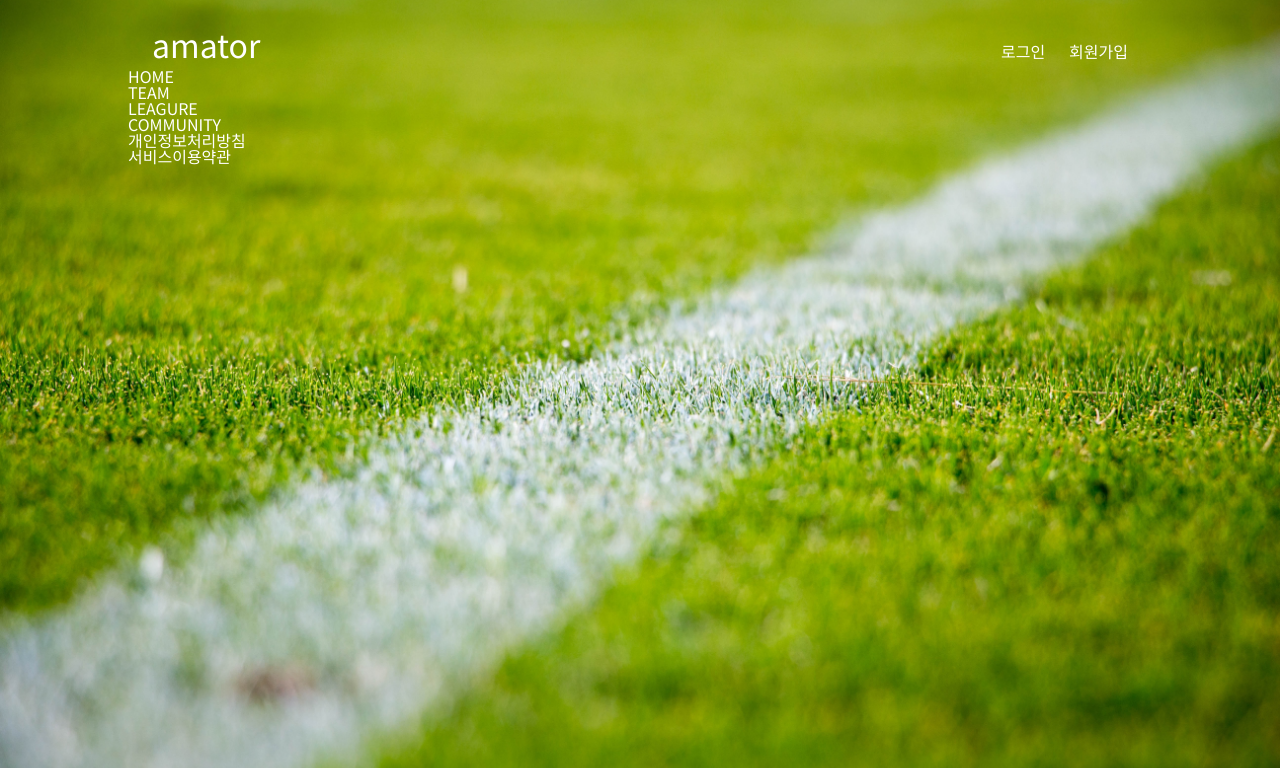
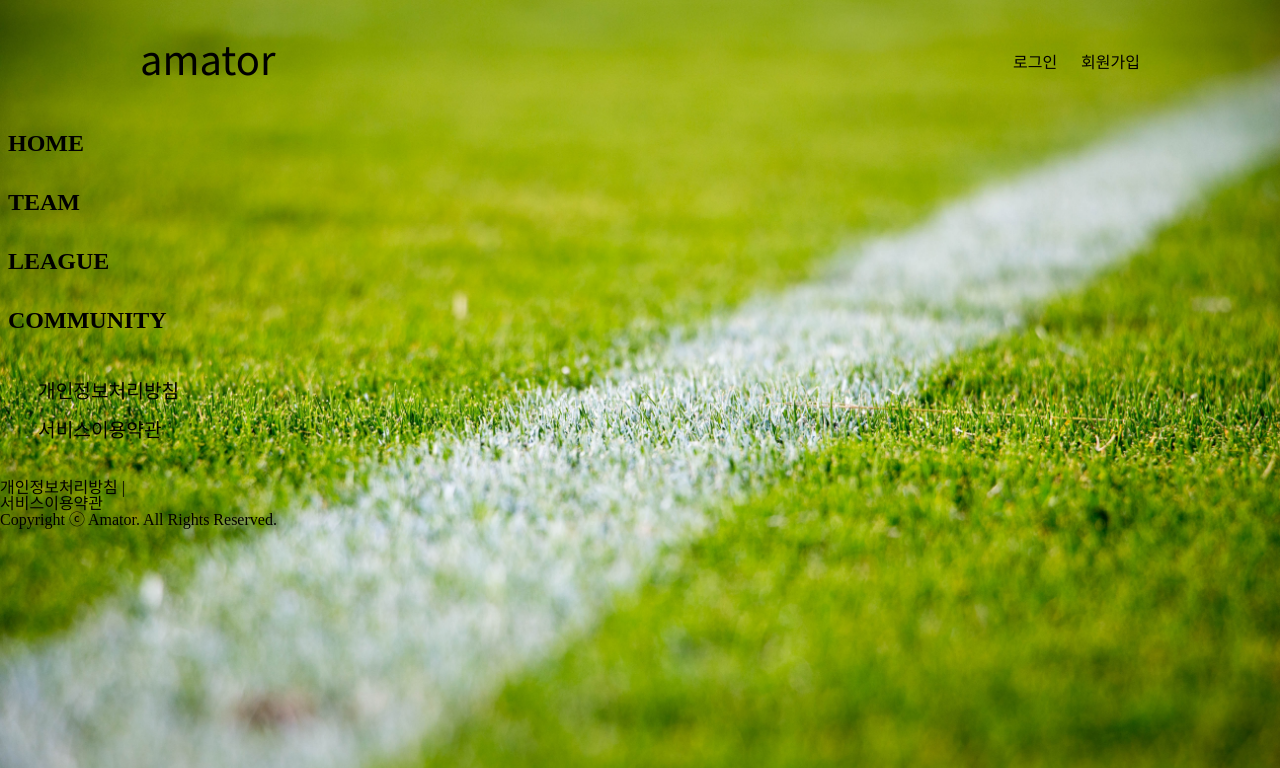
Before and after one commit to gusdn1135/amator, a Django app: page / in a window 1280 px wide. Shown: the top 768 px of the page. Run offline with Django 3.2, Linux system fonts and the light colour scheme; some libraries are stand-ins or nearby versions.

Commit message:
Part of teampage push and css 통합

```diff
--- a/amator/urls.py
+++ b/amator/urls.py
@@ -15,9 +15,10 @@ Including another URLconf
 """
 from django.contrib import admin
 from django.urls import path
-import page.views
+from page import views
 
 urlpatterns = [
     path('admin/', admin.site.urls),
-    path('', page.views.home, name='home'),
+    path('', views.home, name='home'),
+    path('team/', views.team, name='team'),
 ]
--- a/page/templates/base.html
+++ b/page/templates/base.html
@@ -1,4 +1,3 @@
-
 {% load static %}
 
 <!DOCTYPE html>
@@ -25,7 +24,7 @@
 
     <link href="https://fonts.googleapis.com/css2?family=Noto+Sans+KR:wght@400;500;700&display=swap" rel="stylesheet">
     <link rel="stylesheet" href="https://cdnjs.cloudflare.com/ajax/libs/meyer-reset/2.0/reset.css">
-    <link rel="stylesheet" href="{% static 'css/base.css' %}">
+    <link rel="stylesheet" href="{% static 'css/style.css' %}">
     <link rel="stylesheet" href="{% block link %} {% endblock %}">
 
 
@@ -33,14 +32,13 @@
     <script src="#" defer></script>
 </head>
 
-<body style="background-image: url({% static 'image/1.jpg' %});">
+<body style="background-image: url(static/image/1.jpg);">
     <div class="body_container">
-
         <!-- 상단바 -->
         <header>
             <div class="header_inner">
                 <div class="logo">
-                    <a href="#">amator</a>
+                    <a href="{% url 'home' %}">amator</a>
                 </div>
 
                 <ul class="menu">
@@ -49,11 +47,22 @@
                 </ul>
             </div>
         </header>
+    </div>
 
-        {% block content %}
+    {% block content %}
+    {% endblock %}
 
-        {% endblock %}
-
+    <div class="footer_container">
+        <div class="footer_inner">
+            <ul id="footer">
+                <li><a href="#">개인정보처리방침 |
+                </a></li>
+                <li><a href="#">서비스이용약관</a></li>
+            </ul>
+        </div>
+        <div class="copyright">
+            <p>Copyright ⓒ Amator. All Rights Reserved.</p>
+        </div>
     </div>
 </body>
 
--- a/page/templates/home.html
+++ b/page/templates/home.html
@@ -1,16 +1,14 @@
 {% extends 'base.html' %}
 {% load static %}
-
-{% block link %}{% static 'css/home.css' %}{% endblock %}
 
 {% block content %}
 
 <!-- 사이드바 -->
 <div class="aside">
     <ul class="aside-inner">
-        <li id="home"><a href="#">HOME</a></li>
-        <li id="team"><a href="#">TEAM</a></li>
-        <li id="league"><a href="#">LEAGURE</a></li>
+        <li id="home"><a href="{% url 'home' %}">HOME</a></li>
+        <li id="team"><a href="{% url 'team' %}">TEAM</a></li>
+        <li id="league"><a href="#">LEAGUE</a></li>
         <li id="community"><a href="#">COMMUNITY</a></li>
     </ul>
 
@@ -25,5 +23,4 @@
     <div></div>
 </section>
 
-
 {% endblock %}
--- a/page/views.py
+++ b/page/views.py
@@ -2,4 +2,7 @@ from django.shortcuts import render
 
 # Create your views here.
 def home(request):
-    return render(request, "home.html")
+    return render(request, 'home.html')
+
+def team(request):
+    return render(request, 'team.html')
--- a/static/css/base.css
+++ /dev/null
@@ -1,57 +0,0 @@
-/* COMMON */
-.body_container {
-    font-family: 'Noto Sans KR', sans-serif;
-    font-weight: 400;
-    margin-left: 10%;
-    margin-right: 10%;
-    margin-top: 10px;
-}
-
-
-a {
-    text-decoration: none;
-    color: #ffffff;
-}
-
-body {
-    background:url(/1.jpg) no-repeat center center fixed;
-    background-size: cover;
-}
-
-/* 상단바 */
-header {
-
-}
-
-.header_inner {
-    max-width:1000px;
-    margin: 0 auto;
-    align-items: center;
-    justify-content: center;
-    padding-top: 10px;
-
-}
-
-.header_inner::after {
-    content:"";
-    clear:both;
-    display: block;
-}
-
-.logo {
-    float:left;
-    padding: 8px 12px;
-    font-size: 2rem;
-}
-
-.menu {
-    float:right;
-    display: flex;
-    align-items: center;
-    justify-content: center;
-    margin-top:15px;
-}
-.menu li {
-    padding: 8px 12px;
-    font-size:rem;
-}
--- /dev/null
+++ b/static/css/style.css
@@ -0,0 +1,77 @@
+/* COMMON */
+.body_container {
+    font-family: 'Noto Sans KR', sans-serif;
+    font-weight: 400;
+    margin-left: 10%;
+    margin-right: 10%;
+    margin-top: 10px;
+}
+
+
+a {
+    text-decoration: none;
+    color: black;
+}
+
+body {
+    background-size: cover;
+    background-repeat: no-repeat;
+    background-image: url("image/1.jpg");
+}
+
+
+/* 상단바 */
+.header_inner {
+    max-width:1200px;
+    margin: 0 auto;
+    align-items: center;
+    justify-content: center;
+    padding-top: 20px;
+
+
+}
+
+.header_inner::after {
+    content:"";
+    clear:both;
+    display: block;
+}
+
+.logo {
+    float:left;
+    padding: 8px 12px;
+    font-size: 2.5rem;
+}
+
+.menu {
+    float:right;
+    display: flex;
+    align-items: center;
+    justify-content: center;
+    margin-top:15px;
+}
+.menu li {
+    padding: 8px 12px;
+    font-size:rem;
+}
+
+/* 사이드바 */
+.aside {
+    padding-top: 20px;
+}
+
+.aside li {
+    padding: 10px 8px;
+    margin-top: 15px;
+    font-size: 1.5rem;
+    font-weight: 800;
+}
+
+.policy-bundle {
+    margin: 30px;
+}
+
+.privacy, .terms {
+    padding: 10px 8px;
+    font-size: 1.2rem;
+}
```
Also changed, not shown: page/static/css/base.css (deleted, +0 -82 lines), page/static/css/style.css (added, +147 -0 lines), page/templates/team.html (added, +27 -0 lines), page/templates/team_login.html (added, +22 -0 lines), page/static/css/home.css (deleted), 6 other files.
